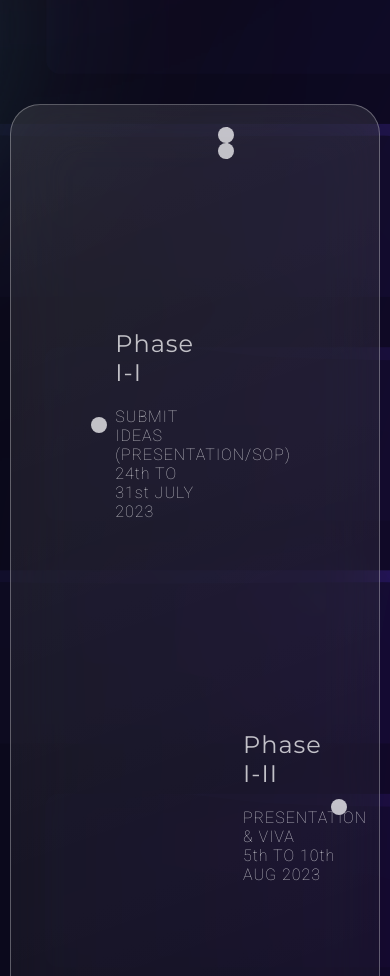
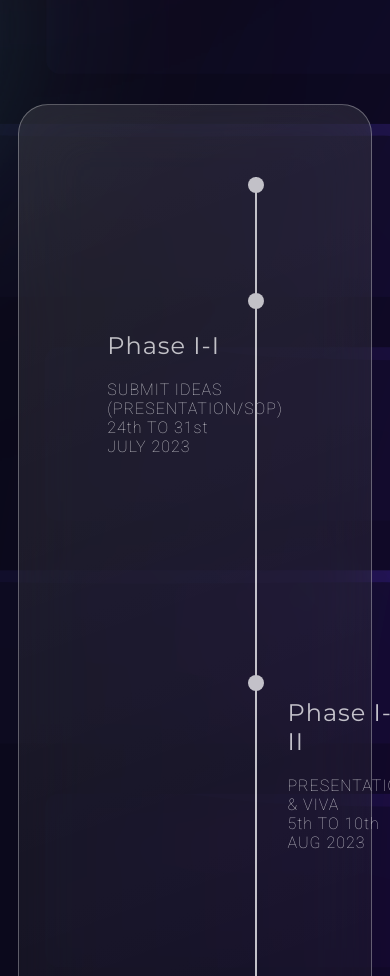
Before and after one commit to VITB-Ignition/ignition-1.0, a plain HTML site: page index.html in a window 390 px wide. Shown: the part 780-1756 px from the top of the page. Drawn offline with Linux system fonts and the light colour scheme; files whose address does not match are found by name.

Commit message:
Update styles.css

```diff
--- a/styles/styles.css
+++ b/styles/styles.css
@@ -134,7 +134,7 @@ main {
 }
 
 .line{
-    position: relative;
+    position: absolute;
     z-index: 2;
     left: calc(50% - 1px);
     width: 2px;
@@ -145,14 +145,14 @@ main {
 
 .line::before,
 .line::after{
-    position: relative;
+    position: absolute;
     display: block;
     content: '';
     height: 1rem;
     width: 1rem;
     border-radius: 50%;
     background-color: #fff;
-/*     left: 50%; */
+    left: 50%;
     transform: translateX(-50%);
 }
 
@@ -180,13 +180,13 @@ main {
 }
 
 .bead{
-    position: relative;
+    position: absolute;
     display: block;
     height: 1rem;
     width: 1rem;
     border-radius: 50%;
     background-color: #fff;
-/*     left: 50%; */
+    left: 50%;
     top: 20%;
     transform: translateX(-50%);
 }
@@ -220,13 +220,7 @@ p{
 
 @media (max-width: 786px) {
     .container, .timeline {
-        width: 100%;
-        align-items: center;
-    }
-/*     .content h2, p{
-        width 110%
-    } */
-    .line{
+        width: 110%;
         align-items: center;
     }
 }
```
